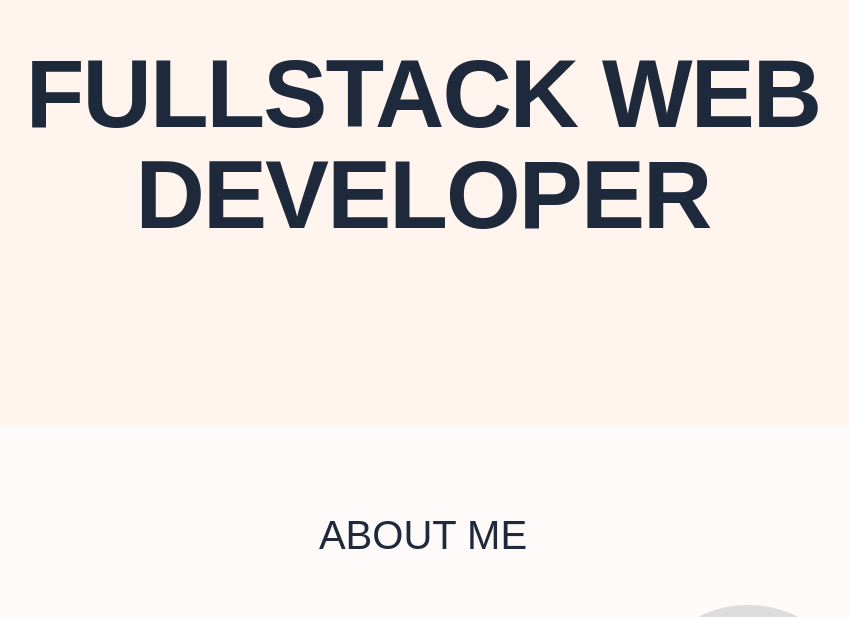
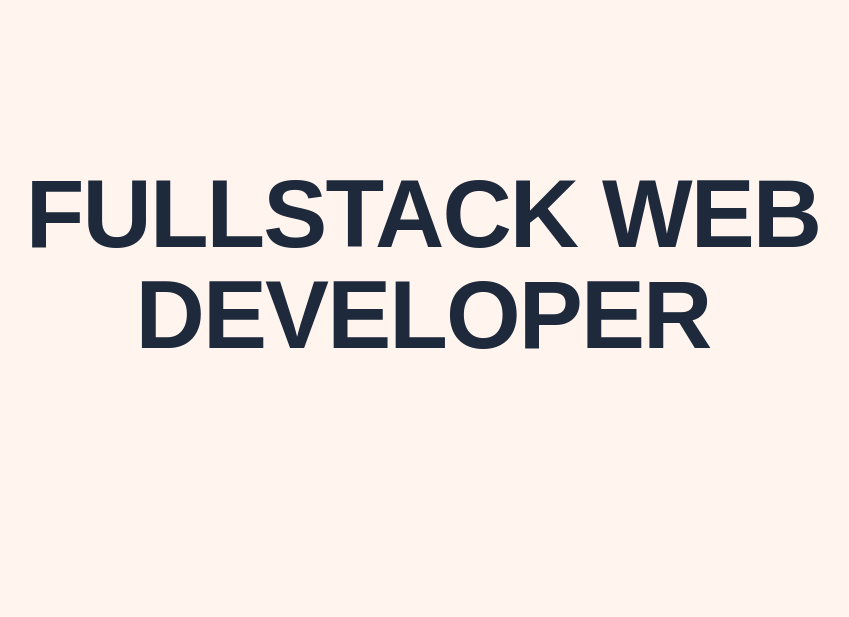
Before and after one commit to quwiier/my-portfolio-site, a Next.js app in the folder frontend/: page / in a window 1280 px wide. Shown: the part 135-752 px from the top of the page, without its empty margins (217-1066 px from the left). Built offline with nearby package versions, Linux system fonts and the light colour scheme.

Commit message:
feat: edit styles

```diff
--- a/frontend/src/app/globals.css
+++ b/frontend/src/app/globals.css
@@ -9,6 +9,13 @@
   --content-width: 960px;
 }
 
+main {
+  height: 100dvh;
+  overflow-y: auto;
+  scroll-snap-type: y mandatory;
+
+}
+
 body {
   background: var(--color-background);
   color: var(--color-text);
@@ -16,7 +23,6 @@ body {
 }
 
 .hero {
-  min-height: 70vh;
   display: grid;
   place-items: center;
   background: var(--color-background-accent);
@@ -316,3 +322,11 @@ body {
     grid-template-columns: 1fr;
   }
 }
+
+main > section {
+  box-sizing: border-box;
+  height: 100dvh;
+  overflow-y: auto;
+  scroll-snap-align: start;
+  scroll-snap-stop: always;
+}
```
